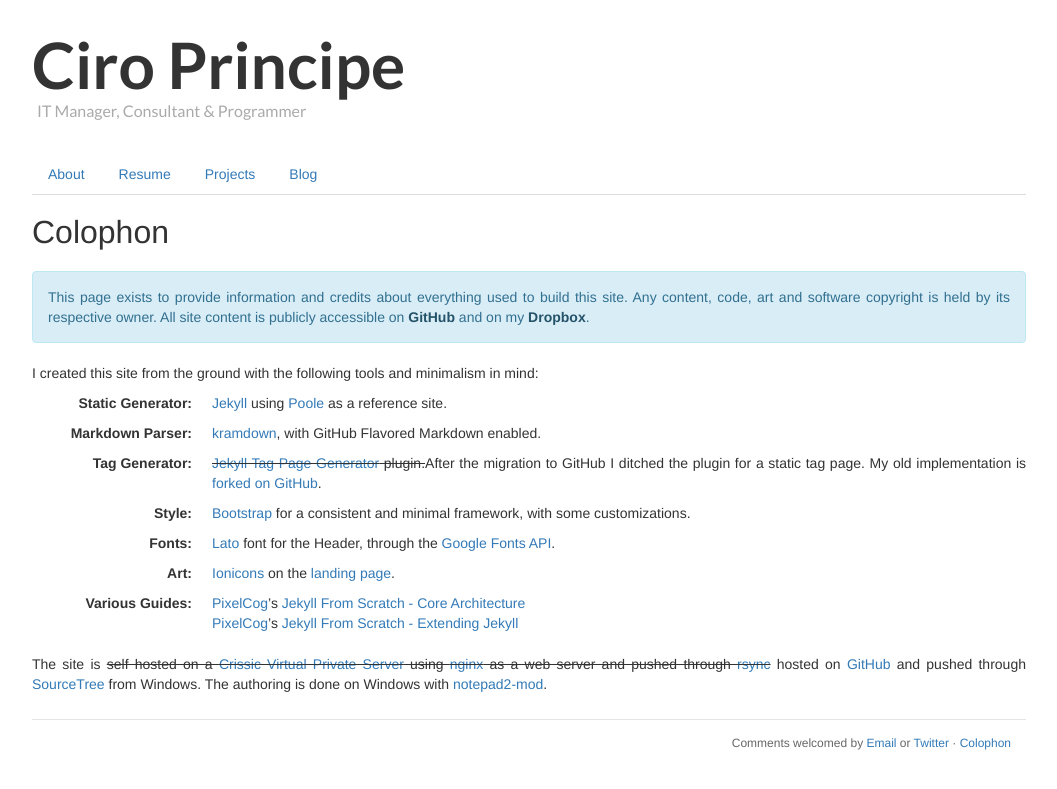
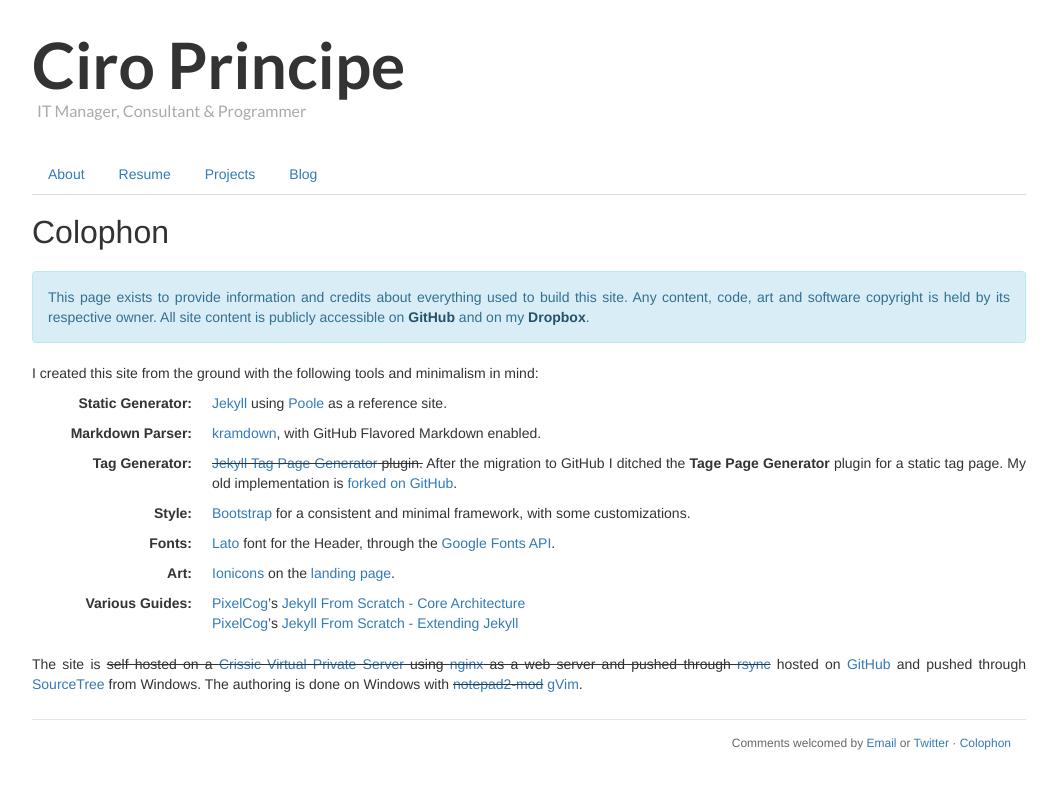
Before and after one commit to cyruz-git/cyruz-git.github.io, a Jekyll site: the page built from _pages/colophon.md, in a window 1280 px wide. Shown: the top 789 px of the page, without its empty margins (111-1168 px from the left). Built offline with Jekyll 4.4.1, drawn with Linux system fonts in a browser that asks for light colours.

Commit message:
Small corrections

```diff
--- a/_pages/colophon.md
+++ b/_pages/colophon.md
@@ -21,8 +21,8 @@
 : [kramdown](http://kramdown.gettalong.org/), with GitHub Flavored Markdown enabled.
 
 Tag Generator:
-: <del>[Jekyll Tag Page Generator](https://github.com/danieldevries/jekyll-tag-generator) plugin.</del>After the
-  migration to GitHub I ditched the plugin for a static tag page. My old implementation is
+: <del>[Jekyll Tag Page Generator](https://github.com/danieldevries/jekyll-tag-generator) plugin.</del> After the
+  migration to GitHub I ditched the **Tage Page Generator** plugin for a static tag page. My old implementation is
   [forked on GitHub](https://github.com/cyruz-git/jekyll-tag-generator).
 
 Style:
@@ -44,4 +44,4 @@
 The site is <del>self hosted on a [Crissic Virtual Private Server](https://crissic.net/) using
 [nginx](http://nginx.org/) as a web server and pushed through [rsync](http://rsync.samba.org/)</del> hosted on
 [GitHub](https://github.com) and pushed through [SourceTree](https://www.sourcetreeapp.com/) from Windows. The
-authoring is done on Windows with [notepad2-mod](http://xhmikosr.github.io/notepad2-mod/).
+authoring is done on Windows with <del>[notepad2-mod](http://xhmikosr.github.io/notepad2-mod/)</del> [gVim](https://www.vim.org/).
```
Also changed, not shown: _pages/about.md (+1 -1 lines), _posts/2014-07-19-Hooray-im-back-with-Jekyll.md (+1 -1 lines).
